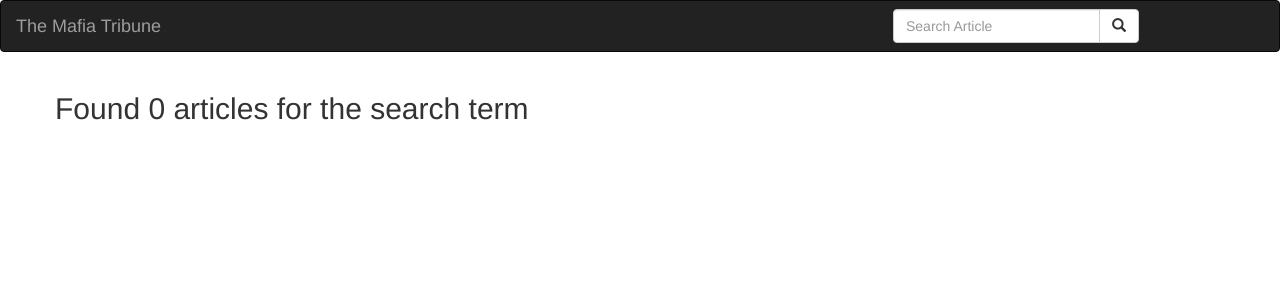
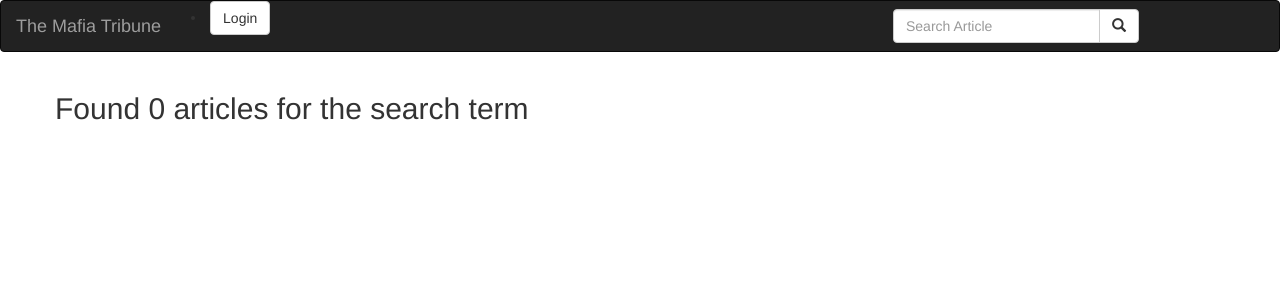
Before and after one commit to Orwa400/Mafia-Tribune, a Django app: template news/templates/all-news/search.html in a window 1280 px wide. Shown: the top 300 px of the page. Run offline with Django 5.2, Linux system fonts and the light colour scheme; the template is opened without the code that fills it, so the values that code supplies are empty; some libraries are stand-ins or nearby versions.

Commit message:
Update Navbar

```diff
--- a/news/templates/navbar.html
+++ b/news/templates/navbar.html
@@ -29,6 +29,34 @@
                     </form>
                 </div>
                 <!--Search Form End-->
+                <!--The search form above-->
+                    <div class="col-sm-6 col-md-6">
+                        {% if user.is_authenticated %}
+                        <ul>
+                            <li class="dropdown">
+                                <a href="#" class="dropdown-toggle btn btn-default" data-toggle="dropdown" role="button" aria-expanded="false">Account
+                                    <span class="caret"></span>
+                                </a>
+                                <ul class="dropdown-menu" role="menu">
+                                    <li>
+                                        <a href="{%url 'newsToday'%}">Home</a>
+                                    </li>
+                                    <li>
+                                        <a href="/accounts/password/change">Change Password</a>
+                                    </li>
+                                    <li>
+                                        <a href="logout">Logout</a>
+                                    </li>
+                                </ul>
+                            </li>
+                        </ul>
+                        {% else %}
+                        <li>
+                            <a class="btn btn-default" href="/accounts/login">Login</a>
+                        </li>
+
+                        {% endif %}
+                    </div>
             </div>
         </nav>
     </body>
```
